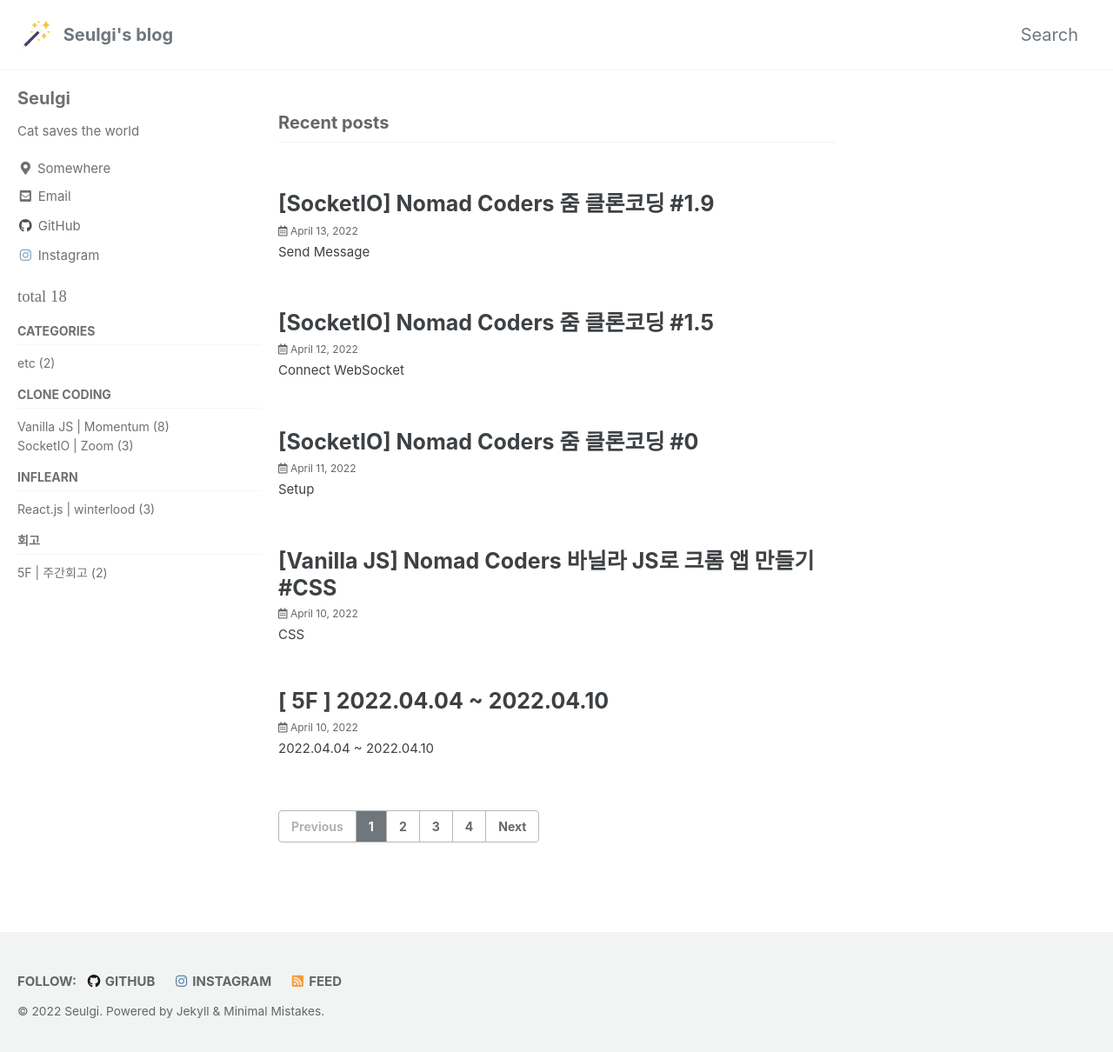
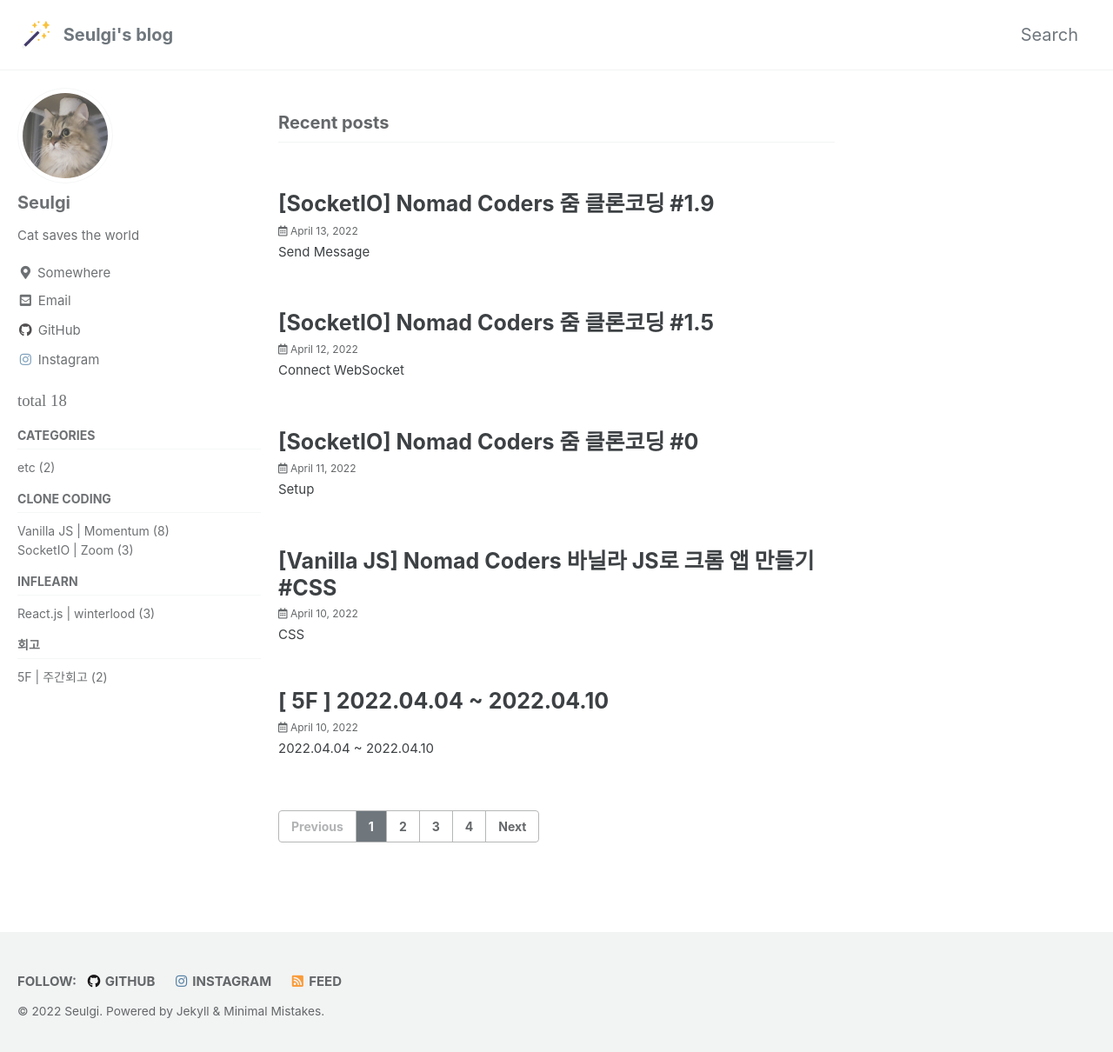
Before and after one commit to seulgi9506/seulgi9506.github.io, a Jekyll site: the page built from index.html, in a window 1280 px wide and 1214 px high. Shown: the top 1210 px of the window at 87% size. Built offline with Jekyll 4.4.1, drawn with Linux system fonts in a browser that asks for light colours; cached includes are drawn as plain includes; some web fonts are replaced; the list of posts is cut into pages by our own code.

Commit message:
profile photo

```diff
--- a/_config.yml
+++ b/_config.yml
@@ -102,7 +102,7 @@ analytics:
 # Site Author
 author:
   name: "Seulgi"
-  avatar: # path of avatar image, e.g. "/assets/images/bio-photo.jpg"
+  avatar: "/assets/images/cookie3.jpg"
   bio: "Cat saves the world"
   location: "Somewhere"
   email:
```
Also changed, not shown: assets/images/cookie3.jpg (added).
